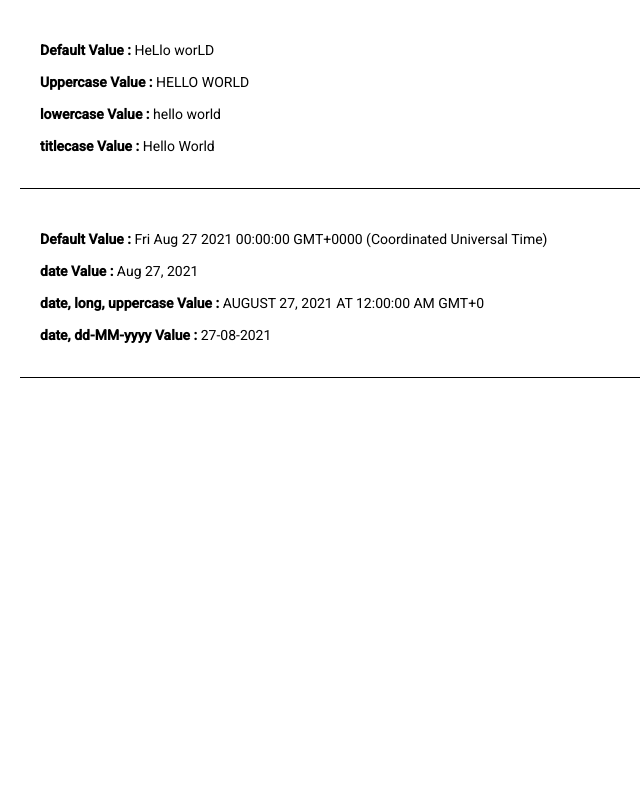
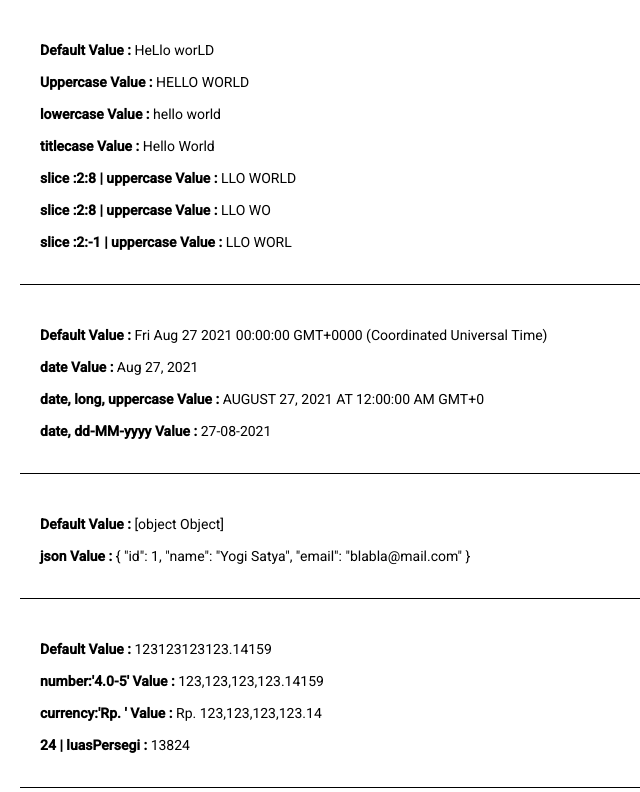
Before and after one commit to yogisatya2705/Belajar-Angular, an Angular app: page / in a window 1280 px wide. Shown: the top 792 px of the page, without its empty margins (0-640 px from the left). Built offline with nearby package versions, Linux system fonts and the light colour scheme.

Commit message:
PIPE EXAMPLE

```diff
--- a/src/app/module/pipe-example/pipe-example.component.html
+++ b/src/app/module/pipe-example/pipe-example.component.html
@@ -1,9 +1,11 @@
-<!-- PIPE STRING -->
 <div style="margin:20px;padding:20px;border-bottom: 1px black solid;">
   <p><b>Default Value : </b>{{exampleString}}</p>
   <p><b>Uppercase Value : </b>{{exampleString | uppercase}}</p>
   <p><b>lowercase Value : </b>{{exampleString | lowercase}}</p>
   <p><b>titlecase Value : </b>{{exampleString | titlecase}}</p>
+  <p><b>slice :2:8 | uppercase Value : </b>{{exampleString | slice :2 | uppercase}}</p>
+  <p><b>slice :2:8 | uppercase Value : </b>{{exampleString | slice :2:8 | uppercase}}</p>
+  <p><b>slice :2:-1 | uppercase Value : </b>{{exampleString | slice :2:-1 | uppercase}}</p>
 </div>
 
 <div style="margin:20px;padding:20px;border-bottom: 1px black solid;">
@@ -12,3 +14,16 @@
   <p><b>date, long, uppercase Value : </b>{{exampleDate | date:'long' | uppercase}}</p>
   <p><b>date, dd-MM-yyyy Value : </b>{{exampleDate | date:"dd-MM-yyyy"}}</p>
 </div>
+
+<div style="margin:20px;padding:20px;border-bottom: 1px black solid;">
+  <p><b>Default Value : </b>{{exampleJson}}</p>
+  <p><b>json Value : </b>{{exampleJson | json}}</p>
+</div>
+
+<div style="margin:20px;padding:20px;border-bottom: 1px black solid;">
+  <!-- {minIntegerDigits}.{minFractionDigits}-{maxFractionDigits} -->
+  <p><b>Default Value : </b>{{exampleNumber}}</p>
+  <p><b>number:'4.0-5' Value : </b>{{exampleNumber | number:'4.0-5'}}</p>
+  <p><b>currency:'Rp. ' Value : </b>{{exampleNumber | currency:'Rp. ' }}</p>
+  <p><b>24 | luasPersegi : </b>{{24 | luasPersegi:3 }}</p>
+</div>
--- a/src/app/module/pipe-example/pipe-example.component.ts
+++ b/src/app/module/pipe-example/pipe-example.component.ts
@@ -16,4 +16,12 @@ export class PipeExampleComponent implements OnInit {
   exampleString: string = "HeLlo worLD";
   // PIPE DATE
   exampleDate = new Date(2021, 7, 27);
+  // PIPE JSON
+  exampleJson = {
+    id: 1,
+    name: "Yogi Satya",
+    email: "blabla@mail.com"
+  }
+  // PIPE DECIMAL & CURRENCY
+  exampleNumber = 123123123123.14159265359;
 }
--- a/src/app/module/pipe-example/pipe-example.module.ts
+++ b/src/app/module/pipe-example/pipe-example.module.ts
@@ -1,12 +1,14 @@
 import { NgModule } from '@angular/core';
 import { CommonModule } from '@angular/common';
 import { PipeExampleComponent } from './pipe-example.component';
+import { LuasPersegiPipe } from './pipes/luas-persegi.pipe';
 
 
 
 @NgModule({
   declarations: [
-    PipeExampleComponent
+    PipeExampleComponent,
+    LuasPersegiPipe
   ],
   imports: [
     CommonModule
--- /dev/null
+++ b/src/app/module/pipe-example/pipes/luas-persegi.pipe.ts
@@ -0,0 +1,15 @@
+// ng generate pipe module/pipe-example/pipes/luas-persegi
+
+import { Pipe, PipeTransform } from '@angular/core';
+
+@Pipe({
+  name: 'luasPersegi'
+})
+export class LuasPersegiPipe implements PipeTransform {
+
+  transform(value: number, ...args: number[]): unknown {
+    const [pangkat] = args;
+    return value ** pangkat;
+  }
+
+}
```
Also changed, not shown: 1 other file (tests, documents, lock files or other folders).
